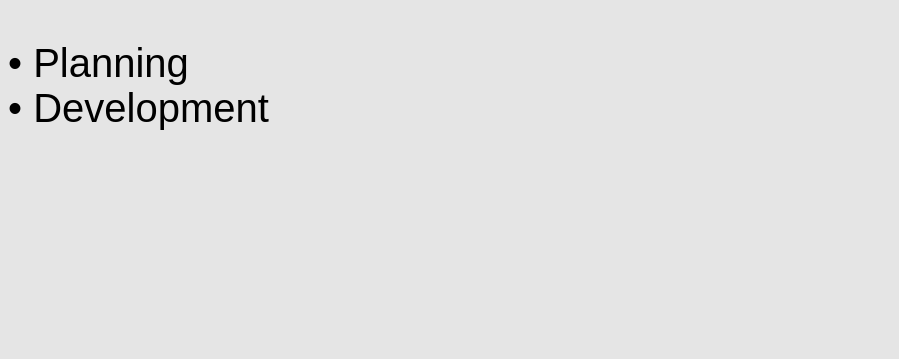
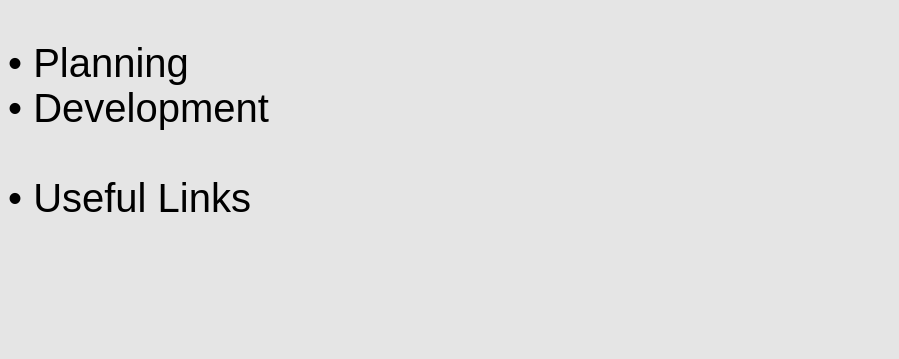
Before and after one commit to demisart/gamedev, a plain HTML site: page index.html in a window 1280 px wide. Shown: the part 156-515 px from the top of the page, without its empty margins (0-899 px from the left). Drawn offline with Linux system fonts and the light colour scheme.

Commit message:
Add files via upload

```diff
--- a/index.html
+++ b/index.html
@@ -41,6 +41,8 @@
 • <a href="CONT/01planning/planning.html">Planning</a>
 • <a href="CONT/02development/development.html">Development</a>
 
+• <a href="CONT/link/link.html">Useful Links</a>
+
 	<!--
 
 	-->
```
